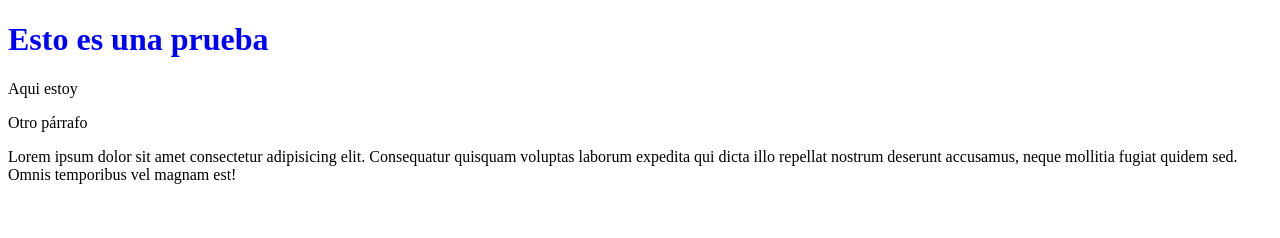
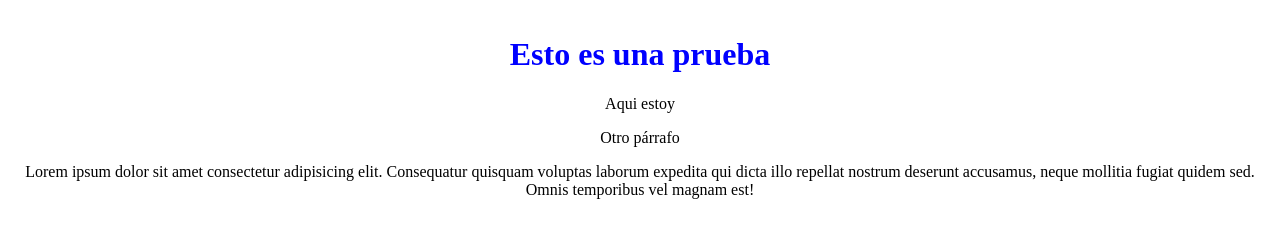
Before and after one commit to sjsanchez/prueba, a plain HTML site: page index.html in a window 1280 px wide. Drawn offline with Linux system fonts and the light colour scheme.

Commit message:
se agrega página de estilos

```diff
--- a/index.html
+++ b/index.html
@@ -4,10 +4,11 @@
     <meta charset="UTF-8">
     <meta http-equiv="X-UA-Compatible" content="IE=edge">
     <meta name="viewport" content="width=device-width, initial-scale=1.0">
+    <link rel="stylesheet" href="style.css">
     <title>Document</title>
 </head>
 <body>
-    <div class="container">
+    <div class="container contenedor">
         <h1 style="color: blue;">Esto es una prueba</h1>
         <p>Aqui estoy</p>
         <p>Otro párrafo</p>
--- /dev/null
+++ b/style.css
@@ -0,0 +1,5 @@
+.contenedor{
+    margin: 10px;
+    padding: 5px;
+    text-align: center;
+}
```
